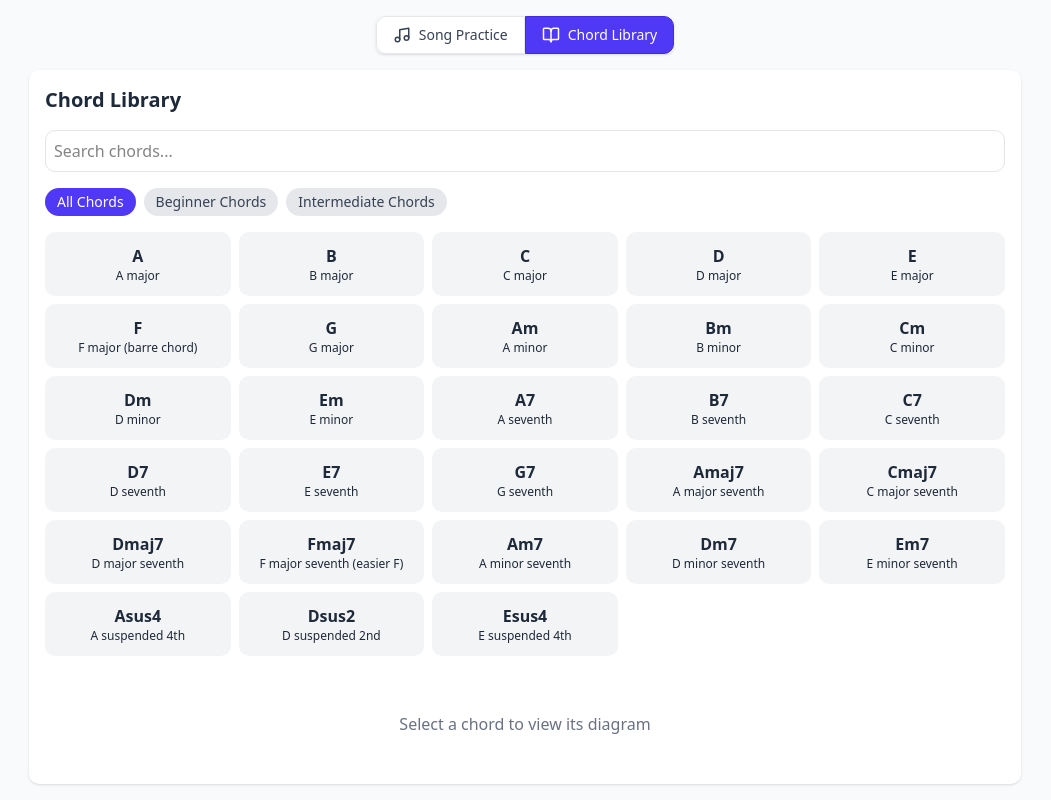
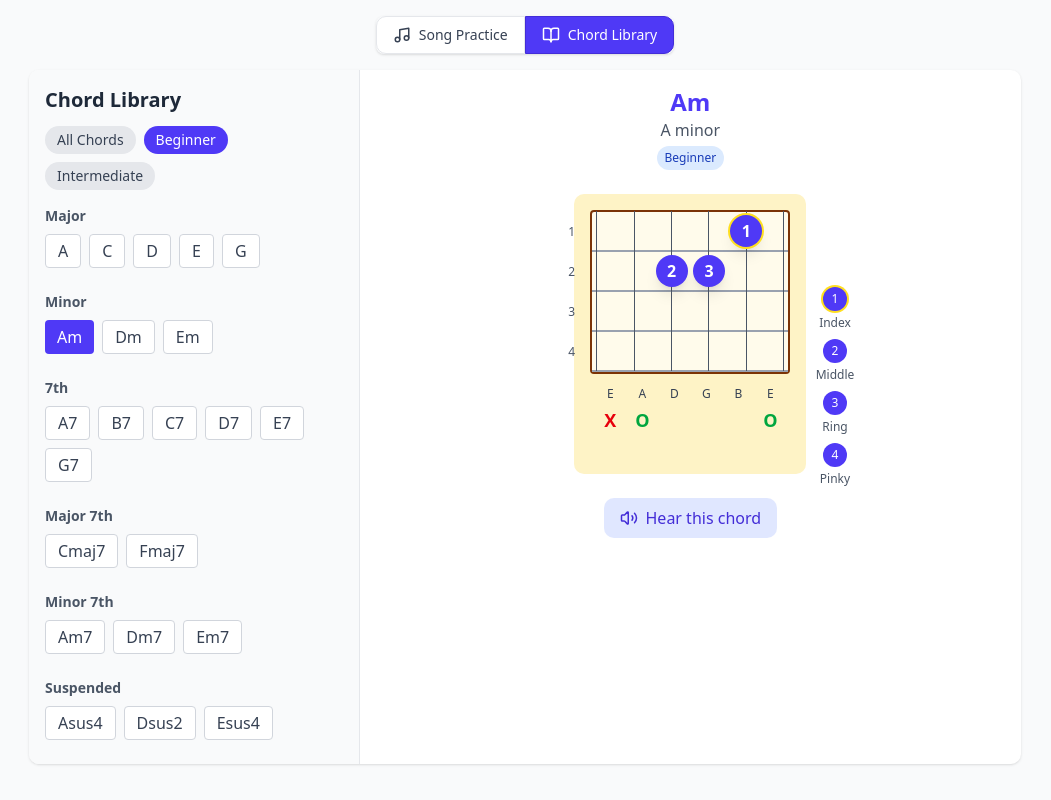
Before and after one commit to SouravInsights/chordcanvas, a Next.js app: page / in a window 1280 px wide. Both pictures are taken after a click on the button "Chord Library". Shown: the whole page, without its empty margins (115-1166 px from the left). Built offline with nearby package versions, Linux system fonts and the light colour scheme.

Commit message:
improve chord library layout
Implemented a split-view design

Left panel: Chord selection organized by type
Right panel: Chord diagram

(No more scrolling required to see the diagram after selection)

```diff
--- a/src/app/components/ChordLibrary.tsx
+++ b/src/app/components/ChordLibrary.tsx
@@ -5,45 +5,44 @@ import { Volume2 } from "lucide-react";
 import { ChordsLibrary } from "@/types";
 
 const ChordLibrary: React.FC = () => {
-  const [selectedChord, setSelectedChord] = useState<string | null>(null);
-  const [activeCategory, setActiveCategory] = useState<string>("all");
-  const [searchTerm, setSearchTerm] = useState<string>("");
+  const [selectedChord, setSelectedChord] = useState<string | null>("Am"); // Default selected chord
+  const [activeCategory, setActiveCategory] = useState<string>("beginner");
 
   // Group chords by difficulty
   const categories = {
     all: "All Chords",
-    beginner: "Beginner Chords",
-    intermediate: "Intermediate Chords",
+    beginner: "Beginner",
+    intermediate: "Intermediate",
   };
 
-  // Filter chords by search term and category
-  const filteredChords = Object.keys(chordData).filter((chord) => {
-    const matchesCategory =
+  // Organize chords by type for better categorization
+  const chordTypes = [
+    { name: "Major", chords: ["A", "B", "C", "D", "E", "F", "G"] },
+    { name: "Minor", chords: ["Am", "Bm", "Cm", "Dm", "Em"] },
+    { name: "7th", chords: ["A7", "B7", "C7", "D7", "E7", "G7"] },
+    { name: "Major 7th", chords: ["Amaj7", "Cmaj7", "Dmaj7", "Fmaj7"] },
+    { name: "Minor 7th", chords: ["Am7", "Dm7", "Em7"] },
+    { name: "Suspended", chords: ["Asus4", "Dsus2", "Esus4"] },
+  ];
+
+  // Filter chords by category
+  const getFilteredChords = (chordNames: string[]) => {
+    return chordNames.filter(
+      (chord) =>
         activeCategory === "all" ||
         chordData[chord as keyof ChordsLibrary].difficulty.toLowerCase() ===
-        activeCategory;
-    const matchesSearch =
-      chord.toLowerCase().includes(searchTerm.toLowerCase()) ||
-      chordData[chord as keyof ChordsLibrary].name
-        .toLowerCase()
-        .includes(searchTerm.toLowerCase());
-    return matchesCategory && matchesSearch;
-  });
+          activeCategory
+    );
+  };
 
   return (
-    <div className="w-full bg-white p-4 rounded-lg shadow-sm">
-      <h2 className="text-xl font-bold text-gray-800 mb-4">Chord Library</h2>
-
-      {/* Search input */}
-      <div className="mb-4">
-        <input
-          type="text"
-          placeholder="Search chords..."
-          className="w-full p-2 border rounded-lg"
-          value={searchTerm}
-          onChange={(e) => setSearchTerm(e.target.value)}
-        />
-      </div>
+    <div className="w-full bg-white rounded-lg shadow-sm overflow-hidden">
+      <div className="md:flex">
+        {/* Left panel - Chord selection */}
+        <div className="md:w-1/3 p-4 border-r border-gray-200 bg-gray-50">
+          <h2 className="text-xl font-bold text-gray-800 mb-3">
+            Chord Library
+          </h2>
 
           {/* Category filters */}
           <div className="flex flex-wrap gap-2 mb-4">
@@ -62,31 +61,44 @@ const ChordLibrary: React.FC = () => {
             ))}
           </div>
 
-      {/* Chord selection grid */}
-      <div className="grid grid-cols-2 sm:grid-cols-3 md:grid-cols-4 lg:grid-cols-5 gap-2 mb-6">
+          {/* Chord types and chords */}
+          <div className="space-y-4 overflow-auto max-h-[calc(100vh-220px)] md:max-h-[calc(100vh-180px)]">
+            {chordTypes.map((type) => {
+              const filteredChords = getFilteredChords(type.chords);
+              if (filteredChords.length === 0) return null;
+
+              return (
+                <div key={type.name} className="pb-2">
+                  <h3 className="text-sm font-semibold text-gray-600 mb-2">
+                    {type.name}
+                  </h3>
+                  <div className="flex flex-wrap gap-2">
                     {filteredChords.map((chordName) => (
                       <button
                         key={chordName}
-            className={`p-3 rounded-lg text-center ${
+                        className={`px-3 py-1 rounded ${
                           selectedChord === chordName
                             ? "bg-indigo-600 text-white"
-                : "bg-gray-100 text-gray-800 hover:bg-indigo-100"
+                            : "bg-white border border-gray-300 text-gray-700 hover:bg-gray-100"
                         }`}
                         onClick={() => setSelectedChord(chordName)}
                       >
-            <div className="font-bold">{chordName}</div>
-            <div className="text-xs">
-              {chordData[chordName as keyof ChordsLibrary].name}
-            </div>
+                        {chordName}
                       </button>
                     ))}
                   </div>
+                </div>
+              );
+            })}
+          </div>
+        </div>
 
-      {/* Selected chord diagram */}
+        {/* Right panel - Chord diagram */}
+        <div className="md:w-2/3 p-4">
           {selectedChord && (
-        <div className="max-w-md mx-auto">
-          <div className="text-center">
-            <h3 className="text-xl font-bold text-indigo-600">
+            <div>
+              <div className="text-center mb-6">
+                <h3 className="text-2xl font-bold text-indigo-600">
                   {selectedChord}
                 </h3>
                 <p className="text-gray-600">
@@ -97,33 +109,31 @@ const ChordLibrary: React.FC = () => {
                 </span>
               </div>
 
-          <div className="mt-4">
+              <div className="flex justify-center">
+                <div className="max-w-sm">
                   <ChordDiagram
                     chord={chordData[selectedChord as keyof ChordsLibrary]}
                   />
-          </div>
 
                   {/* Play chord button */}
-          <div className="mt-4 flex justify-center">
+                  <div className="mt-6 flex justify-center">
                     <button className="bg-indigo-100 text-indigo-700 px-4 py-2 rounded-lg flex items-center">
                       <Volume2 size={18} className="mr-2" />
                       Hear this chord
                     </button>
                   </div>
                 </div>
-      )}
-
-      {!selectedChord && filteredChords.length > 0 && (
-        <div className="text-center text-gray-500 py-8">
-          <p>Select a chord to view its diagram</p>
+              </div>
             </div>
           )}
 
-      {filteredChords.length === 0 && (
-        <div className="text-center text-gray-500 py-8">
-          <p>No chords found matching your search.</p>
+          {!selectedChord && (
+            <div className="flex items-center justify-center h-64 text-gray-500">
+              <p>Select a chord to view</p>
             </div>
           )}
+        </div>
+      </div>
     </div>
   );
 };
```
Lines whose indentation alone changed are shown as unchanged.
